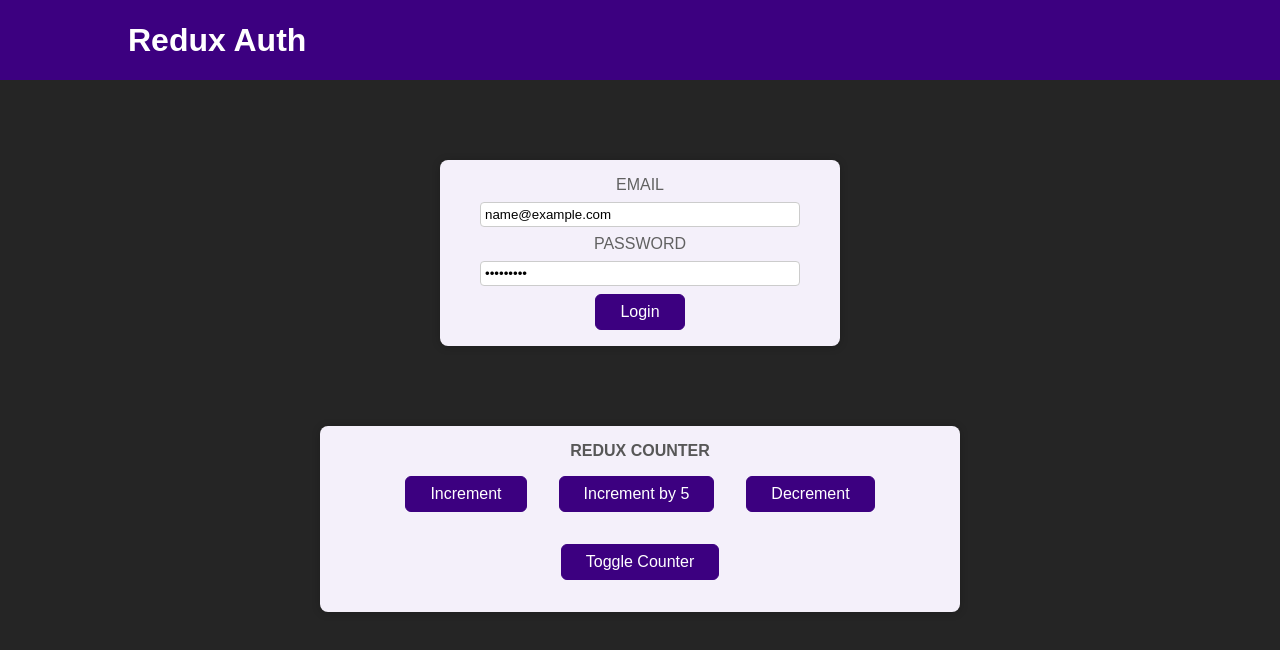
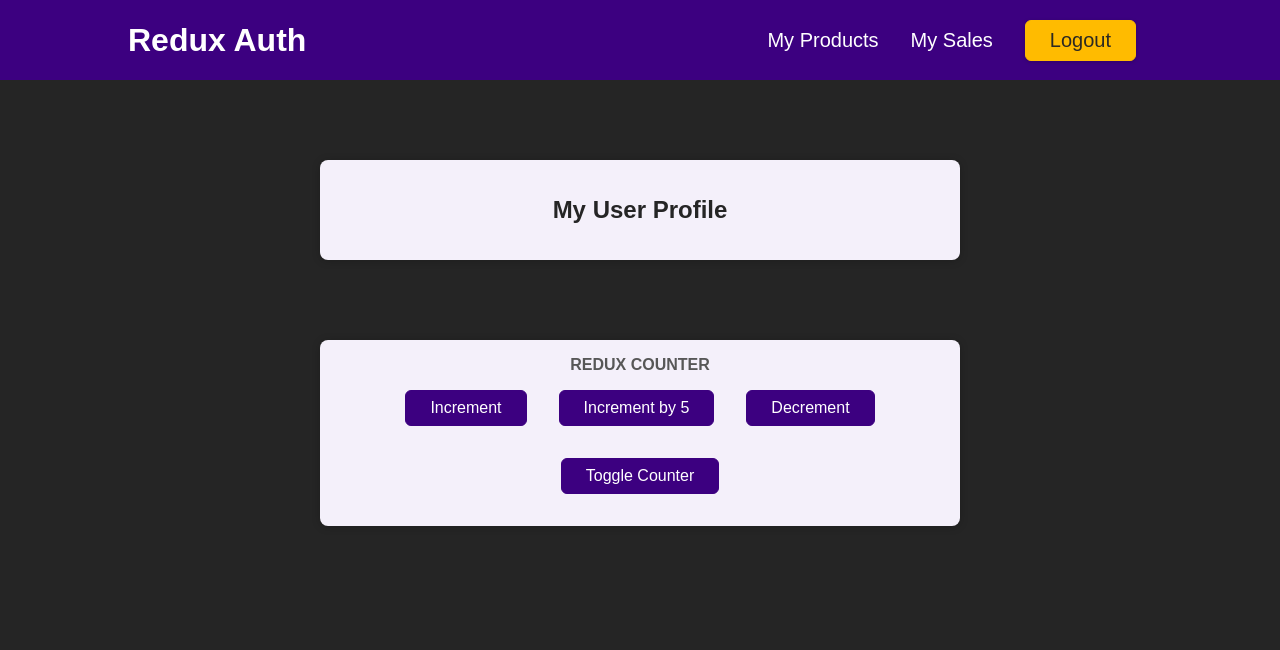
Before and after one commit to arasidobariya/Redux-project, a React (Create React App) app: page / in a window 1280 px wide. Both pictures are taken after typing "name@example.com", "Sample123" into the empty fields and a click on the button "Login". Shown: the top 650 px of the page. Built offline with nearby package versions, Linux system fonts and the light colour scheme.

Commit message:
added logout functionality

```diff
--- a/src/components/Header.js
+++ b/src/components/Header.js
@@ -1,8 +1,13 @@
 import classes from "./Header.module.css";
-import { useSelector } from "react-redux";
+import { useSelector, useDispatch } from "react-redux";
+import { authActions } from "../store/store";
 
 const Header = () => {
+  const dispatch = useDispatch();
   const isAuth = useSelector((state) => state.auth.isAuthenticated);
+  const logoutHandler = () => {
+    dispatch(authActions.logout());
+  };
   return (
     <header className={classes.header}>
       <h1>Redux Auth</h1>
@@ -16,7 +21,7 @@ const Header = () => {
               <a href="/">My Sales</a>
             </li>
             <li>
-              <button>Logout</button>
+              <button onclick={logoutHandler}>Logout</button>
             </li>
           </ul>
         </nav>
--- a/src/store/store.js
+++ b/src/store/store.js
@@ -22,17 +22,17 @@ const counterSlice = createSlice({
 });
 
 const initialAuthState = {
-  isAuthentication: false,
+  isAuthenticated: false,
 };
 const authSlice = createSlice({
   name: "authentication",
   initialState: initialAuthState,
   reducers: {
     login(state) {
-      state.isAuthentication = true;
+      state.isAuthenticated = true;
     },
     logout(state) {
-      state.isAuthentication = false;
+      state.isAuthenticated = false;
     },
   },
 });
```
